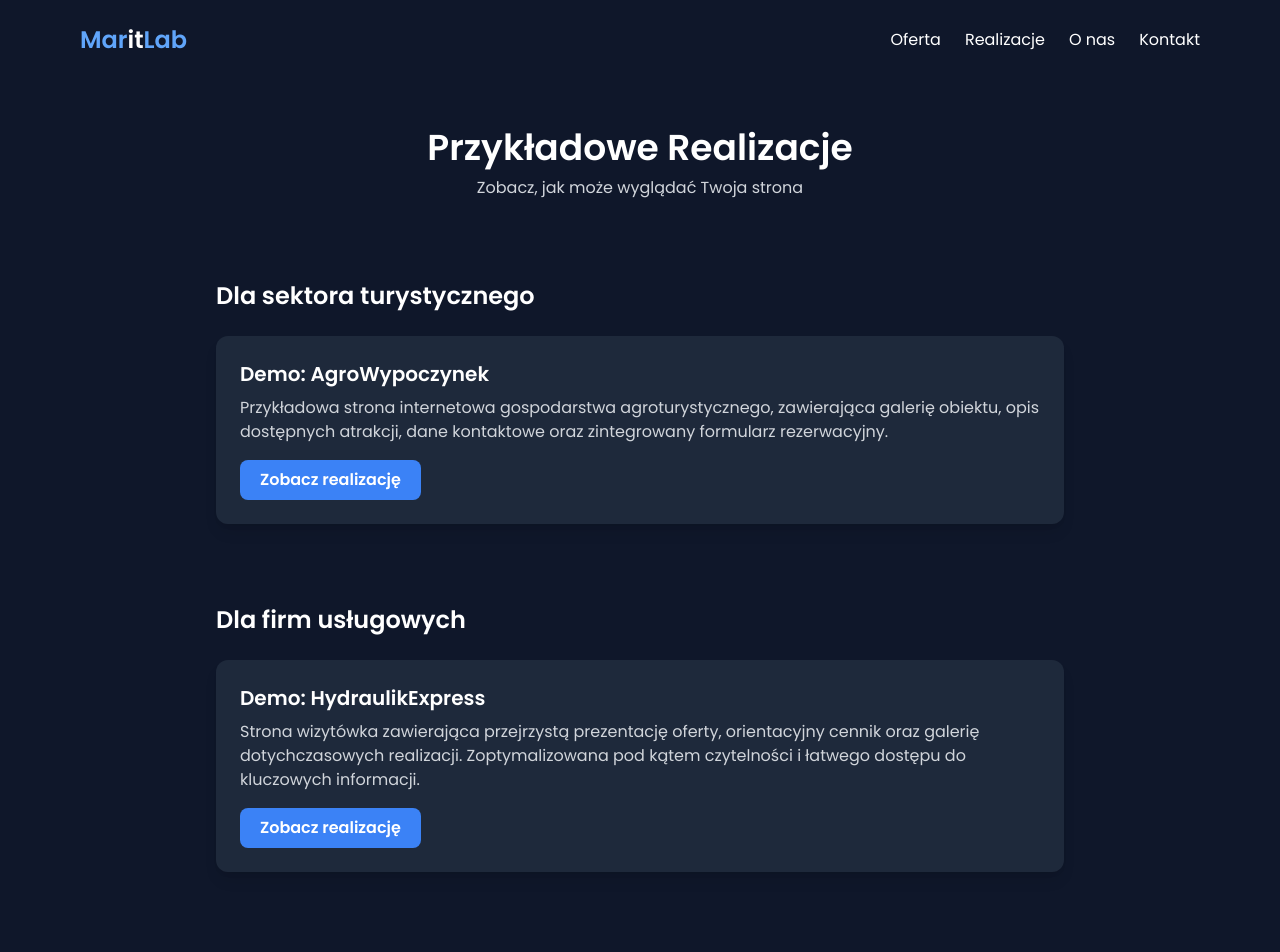
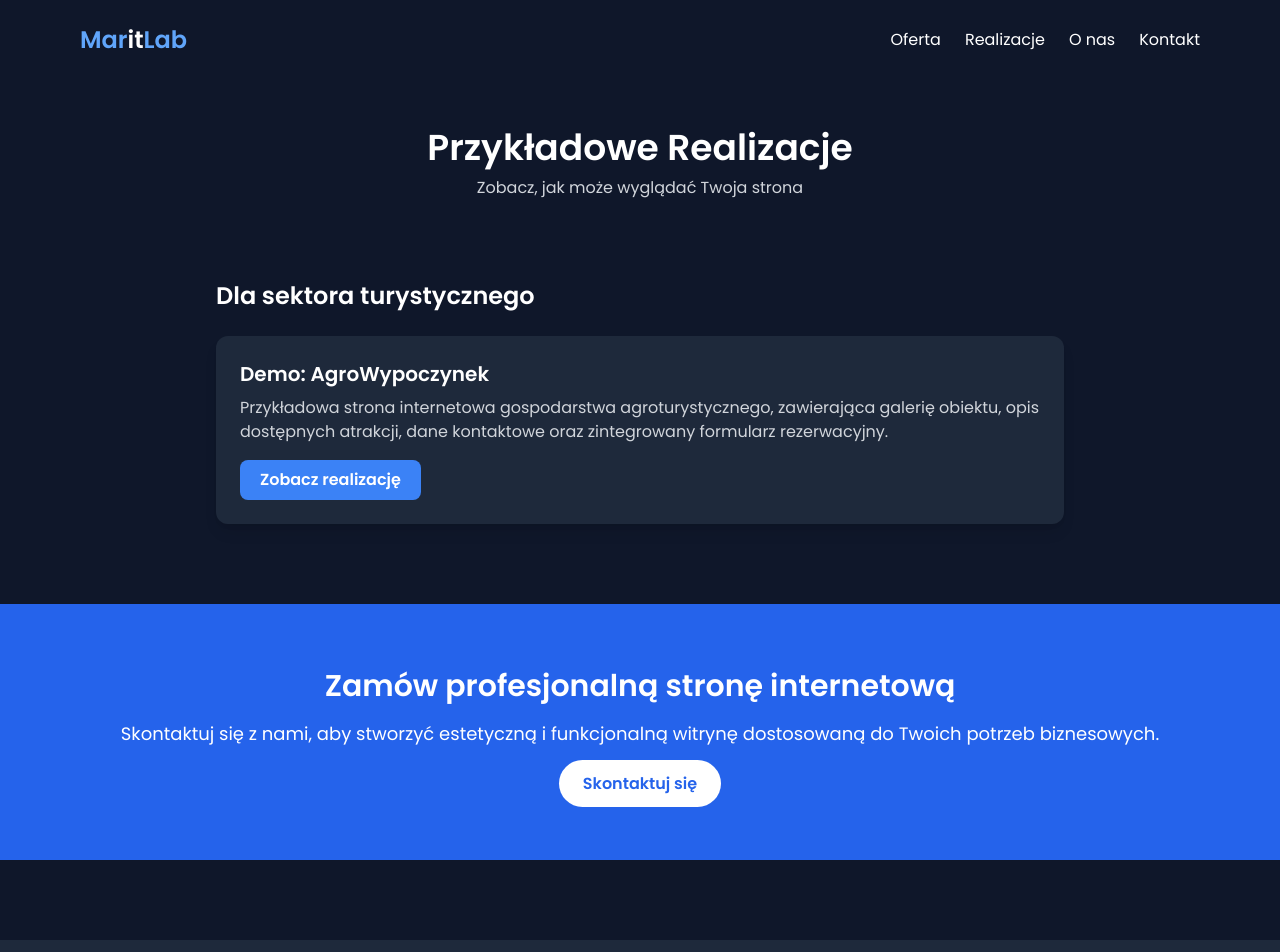
Before and after one commit to MaritLab/maritlab, a plain HTML site: page realizacje.html in a window 1280 px wide. Shown: the top 952 px of the page. Drawn offline with nearby package versions, Linux system fonts and the light colour scheme.

Commit message:
Update realizacje.html

```diff
--- a/realizacje.html
+++ b/realizacje.html
@@ -94,16 +94,6 @@
     </div>
   </section>
 
-  <!-- Demo Usługi -->
-  <section class="max-w-4xl mx-auto px-6 py-10 scroll-section">
-    <h2 class="text-2xl font-semibold mb-6">Dla firm usługowych</h2>
-    <div class="bg-[#1E293B] p-6 rounded-xl shadow-lg">
-      <h3 class="text-xl font-semibold mb-2">Demo: HydraulikExpress</h3>
-      <p class="text-gray-300 mb-4">Strona wizytówka zawierająca przejrzystą prezentację oferty, orientacyjny cennik oraz galerię dotychczasowych realizacji. Zoptymalizowana pod kątem czytelności i łatwego dostępu do kluczowych informacji.</p>
-      <a href="#" class="inline-block bg-blue-500 text-white font-semibold px-5 py-2 rounded-lg hover:bg-blue-600 transition">Zobacz realizację</a>
-    </div>
-  </section>
-
   <!-- CTA -->
   <section class="bg-blue-600 py-16 text-center text-white mt-10 scroll-section">
     <h2 class="text-3xl font-bold mb-4">Zamów profesjonalną stronę internetową</h2>
```
